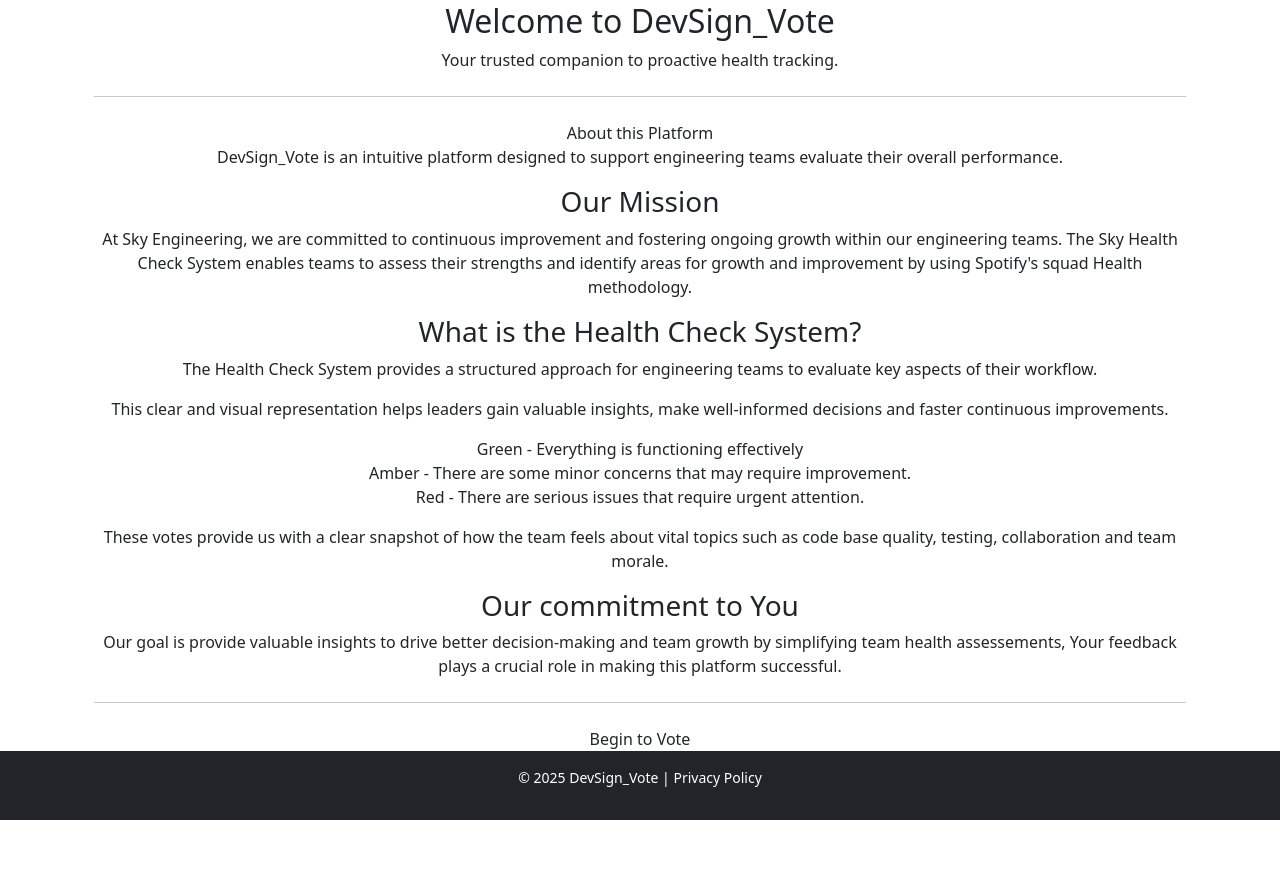
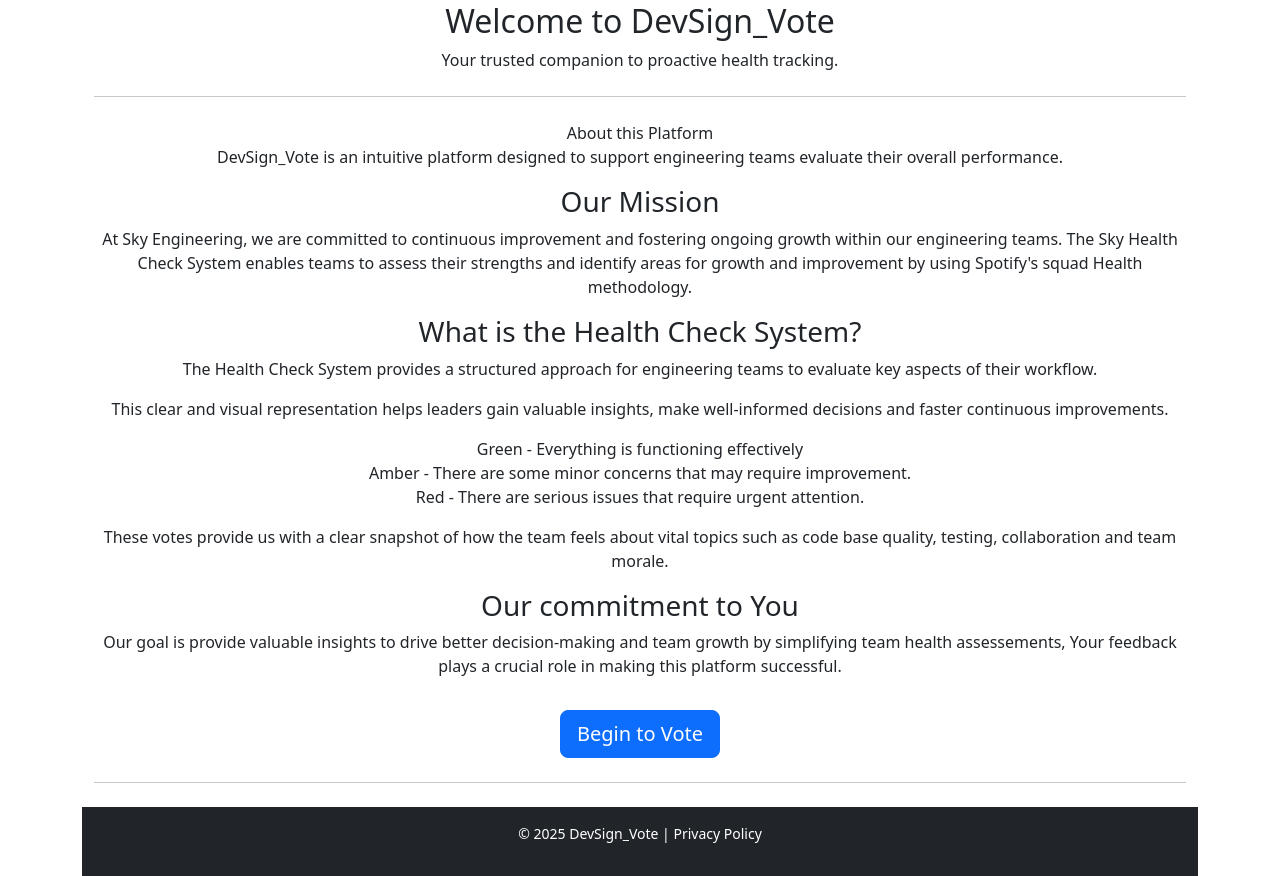
Before and after one commit to simonepietraroia/Sky-TV-Project, a Django app: page / in a window 1280 px wide. Shown: the part 116-992 px from the top of the page. Before the commit the page ends 936 px from the top, so only its background shows below. Run offline with Django 5.2, Linux system fonts and the light colour scheme.

Commit message:
fixed the home page voting button

```diff
--- a/SkyTvApp/DevSign_Vote/templates/DevSign_Vote/home.html
+++ b/SkyTvApp/DevSign_Vote/templates/DevSign_Vote/home.html
@@ -30,8 +30,7 @@
     <h3>Our commitment to You</h3>
     <p>Our goal is provide valuable insights to drive better decision-making and team growth by simplifying team health assessements, Your feedback plays a crucial role in making this platform successful.</p>
 
+    <a href="{% url 'session-select' %}" class="btn btn-primary btn-lg mt-3">Begin to Vote</a>
     <hr class="my-4"
-
-    <a href= "{% url 'session-select' %}" class="btn btn-primary btn-lg mt-3">Begin to Vote</a>
 </div>
 {% endblock %}
```
